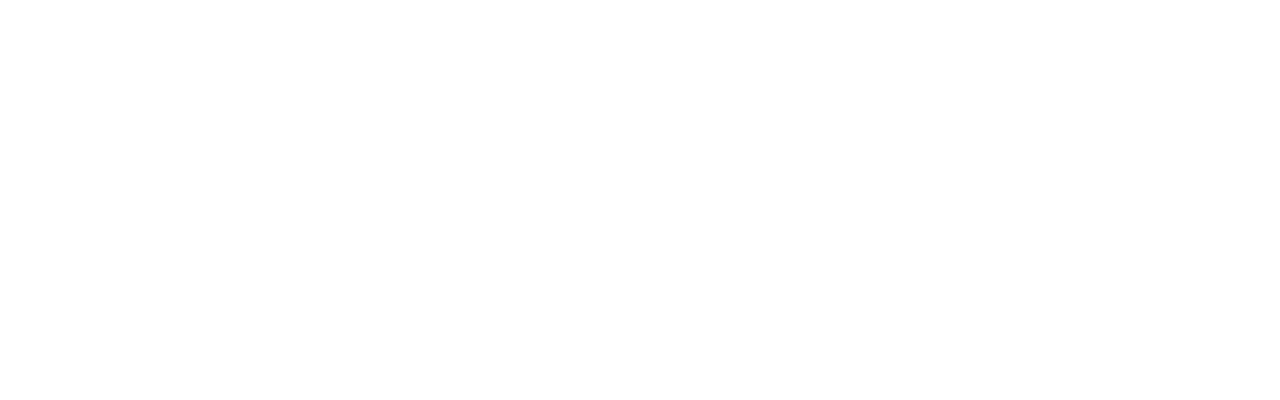
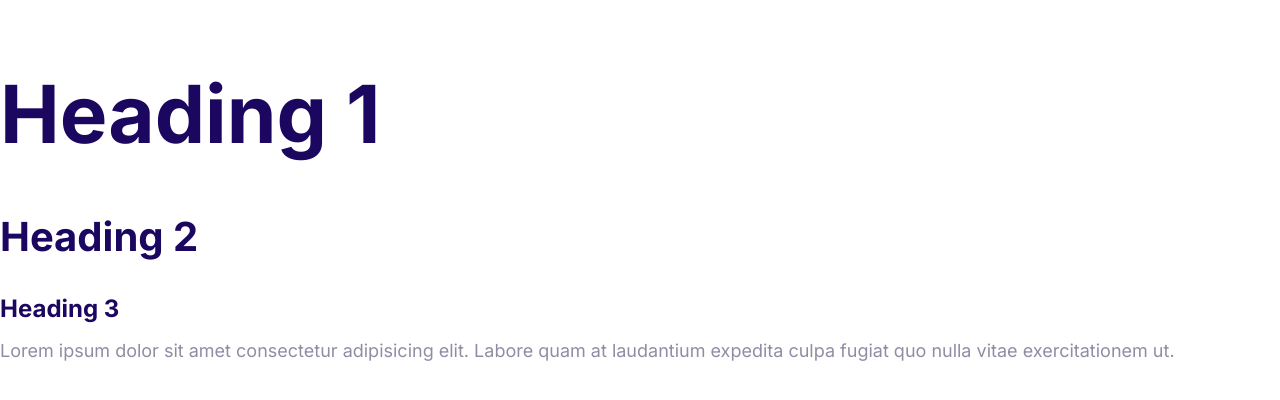
Before and after one commit to midlad/miladify, a plain HTML site: page index.html in a window 1280 px wide. Drawn offline with Linux system fonts and the light colour scheme.

Commit message:
Define the style for the fonts.

```diff
--- a/css/styles.css
+++ b/css/styles.css
@@ -5,3 +5,49 @@
     --color-headings: #1b0760;
     --color-body: #918ca4;
 }
+
+html {
+    font-size: 62.5%;
+}
+
+body {
+    font-family: Inter, Arial, Helvetica, sans-serif;
+    font-size: 2.4rem;
+    line-height: 1.5;
+    color: var(--color-body);
+}
+
+h1, h2, h3 {
+    color: var(--color-headings);
+    margin-bottom: 1rem;
+}
+
+h1 {
+    font-size: 7rem;
+}
+
+h2 {
+    font-size: 4rem;
+}
+
+h3 {
+    font-size: 3rem;
+}
+
+p {
+    margin-top: 0;
+}
+
+@media screen and (min-width: 1024px) {
+    body {
+        font-size: 1.8rem;
+    }
+
+    h1 {
+        font-size: 8rem;
+    }
+
+    h3 {
+        font-size: 2.4rem;
+    }
+}
--- a/index.html
+++ b/index.html
@@ -4,8 +4,22 @@
     <meta charset="UTF-8" />
     <meta name="viewport" content="width=device-width, initial-scale=1.0" />
     <title>Document</title>
+    <link rel="preconnect" href="https://fonts.googleapis.com" />
+    <link rel="preconnect" href="https://fonts.gstatic.com" crossorigin />
+    <link
+      href="https://fonts.googleapis.com/css2?family=Inter:wght@400;700&display=swap"
+      rel="stylesheet"
+    />
     <link rel="stylesheet" href="css/normalize.css" />
     <link rel="stylesheet" href="css/styles.css" />
   </head>
-  <body></body>
+  <body>
+    <h1>Heading 1</h1>
+    <h2>Heading 2</h2>
+    <h3>Heading 3</h3>
+    <p>
+      Lorem ipsum dolor sit amet consectetur adipisicing elit. Labore quam at
+      laudantium expedita culpa fugiat quo nulla vitae exercitationem ut.
+    </p>
+  </body>
 </html>
```
